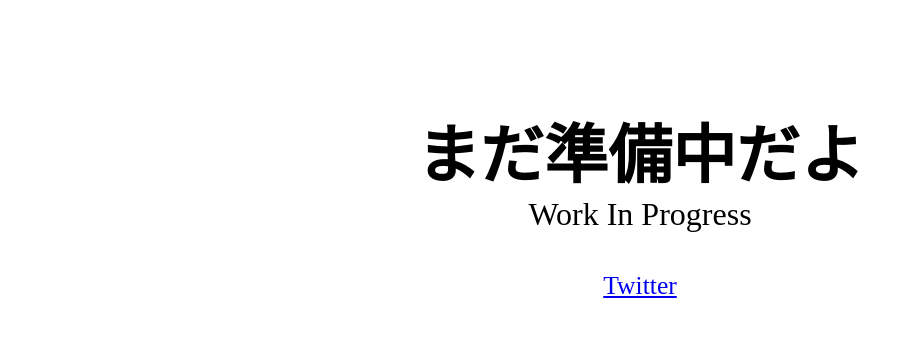
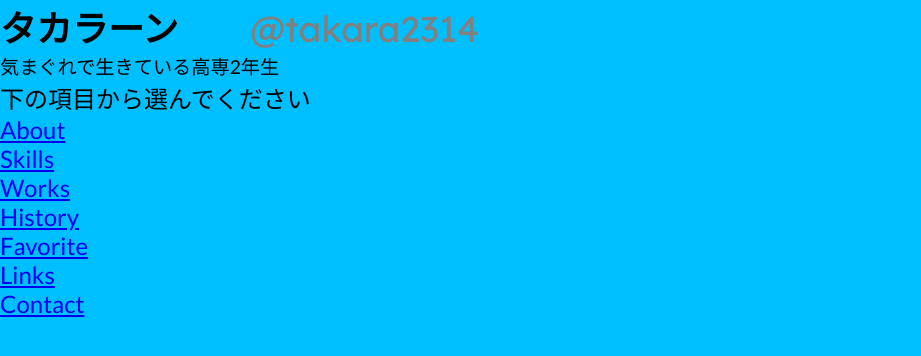
Before and after one commit to takara2314/MyHomePage, a website: page src/pug/index.pug in a window 1280 px wide. Shown: the whole page, without its empty margins (0-921 px from the left). Drawn offline with nearby package versions, Linux system fonts and the light colour scheme; files that its build step writes are made by us from their sources.

Commit message:
😏 Add nav menu

```diff
--- a/src/pug/index.pug
+++ b/src/pug/index.pug
@@ -1,17 +1,25 @@
+- var buttonData = [["about", "skills", "works", "history", "favorite", "links", "contact"], ["About", "Skills", "Works", "History", "Favorite", "Links", "Contact"]]
+
 doctype html
 html(lang="ja")
   head
     meta(charset="UTF-8")
-    title 工事中だよ
-    link(rel="shortcut icon" href="resources/favicon.ico")
-    link(rel="stylesheet", href="dist/app.css")
+    title タカラーンの基地
+    link(rel="shortcut icon" href="resource/favicon.ico")
+    link(rel="stylesheet" href="dist/style.css")
 
-  body(style="text-align: center; padding-top: 2em")
-    p
-      span.bold2em まだ準備中だよ
-      br
-      | Work In Progress
+  body
+    div#profile
+      h1#mainname
+        span#nickname タカラーン
+        span#idname @takara2314
+      p#job 気まぐれで生きている高専2年生
 
-    p
-      span.normal08em
-        a(href="https://twitter.com/takara2314") Twitter
+    nav
+      div#navMessage
+      | 下の項目から選んでください
+      div#buttons
+        ul
+          - for (var i = 0; i < buttonData[0].length; i++)
+            li
+              a(href="/"+buttonData[0][i]) #{buttonData[1][i]}
--- /dev/null
+++ b/src/scss/style.scss
@@ -0,0 +1,39 @@
+@import url('https://fonts.googleapis.com/css2?family=Noto+Sans+JP&display=swap');
+@import url('https://fonts.googleapis.com/css2?family=Lato&display=swap');
+@import url('https://fonts.googleapis.com/css2?family=Lexend+Deca&display=swap');
+
+* {
+    padding: 0;
+    margin: 0;
+}
+
+body {
+    font-family: Lato, 'Noto Sans JP', Meiryo, sans-serif;
+    font-size: 1.5em;
+    background-color: DeepSkyBlue;
+    height: 100vh;
+    width: 100vw;
+    overflow: hidden;
+}
+
+div#profile {
+    h1#mainname {
+        font-family: 'Lexend Deca', 'Noto Sans JP', Meiryo, sans-serif;
+        font-size: 1.5em;
+
+        span#nickname {
+            font-weight: bold;
+            padding-right: 2em;
+        }
+
+        span#idname {
+            color: gray;
+            font-weight: normal;
+        }
+    }
+
+    p#job {
+        font-family: Lato, 'Noto Sans JP', Meiryo, sans-serif;
+        font-size: 0.8em;
+    }
+}
```
Also changed, not shown: src/pug/index(old).pug (added, +17 -0 lines), src/scss/style(old).scss (renamed from src/scss/app.scss), 1 other file.
